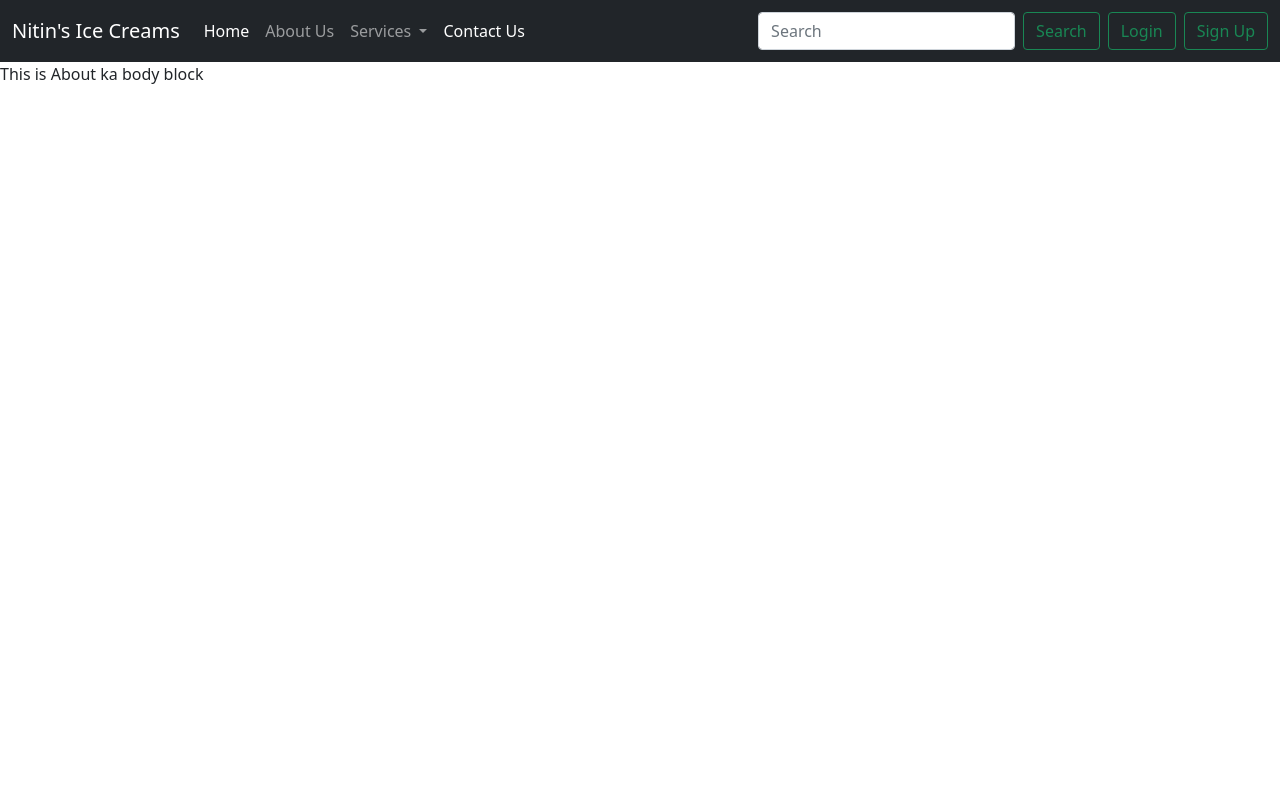
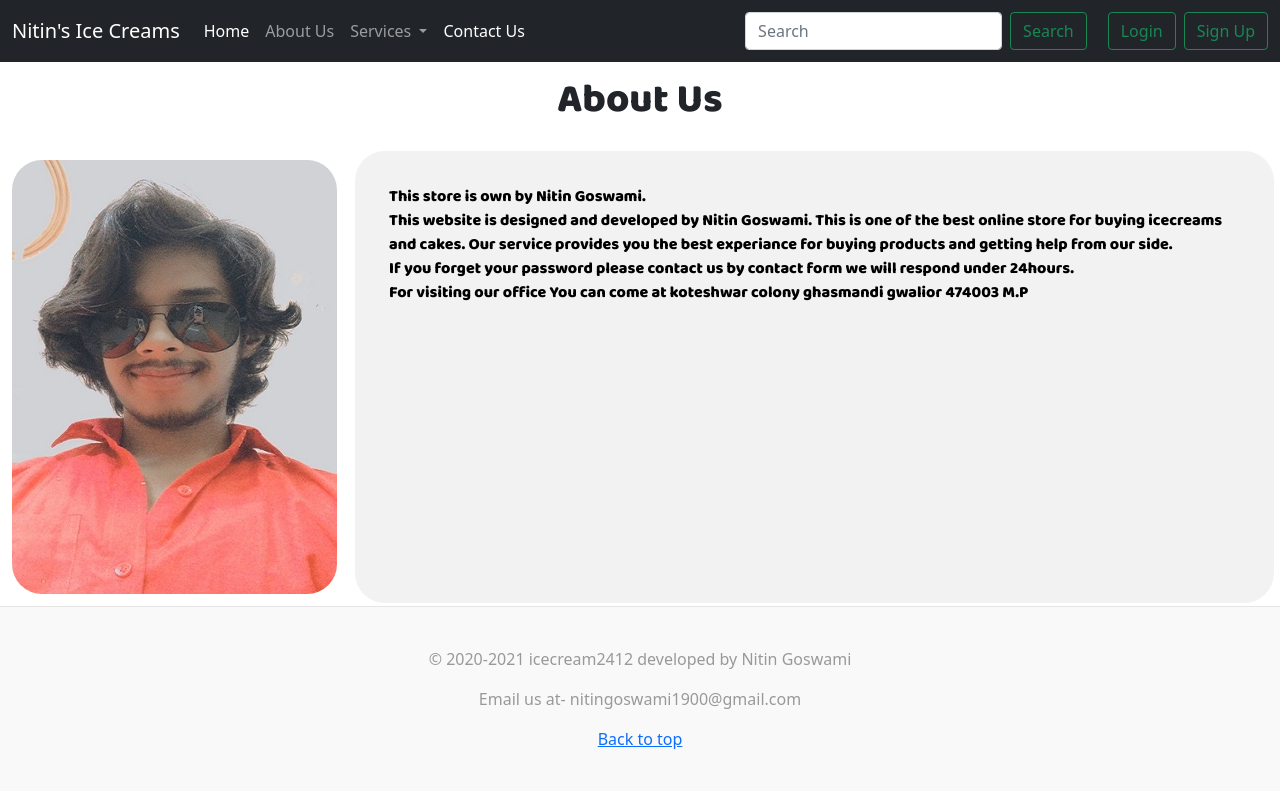
Before and after one commit to nik24g/Ice_cream_website, a Django app: page /about in a window 1280 px wide. Run offline with Django 3.2, Linux system fonts and the light colour scheme.

Commit message:
version 5

```diff
--- a/hello/urls.py
+++ b/hello/urls.py
@@ -11,7 +11,4 @@ urlpatterns = [
     path('admin/', admin.site.urls),
     path('', include('home.urls')),
 
-
-#     url(r'^media/(?P<path>.*)$', serve,{'document_root': settings.MEDIA_ROOT}),
-#     url(r'^static/(?P<path>.*)$', serve,{'document_root': settings.STATIC_ROOT}),
 ]
--- a/home/views.py
+++ b/home/views.py
@@ -54,7 +54,7 @@ def signin(request):
 
 def logoutuser(request):
     logout(request)
-    return redirect('/signin')
+    return redirect('/')
 
 def signup(request):
     if request.method == 'POST':
--- a/templates/about.html
+++ b/templates/about.html
@@ -1,4 +1,60 @@
 {% extends 'base.html' %}
 
 {% block title %}About{% endblock title %}
-{% block body %}This is About ka body block{% endblock body %}
+{% block body %}
+<link href="https://fonts.googleapis.com/css2?family=Baloo+Bhai+2:wght@800&display=swap" rel="stylesheet">
+<style>
+    .about {
+        display: flex;
+        justify-content: center;
+        margin: 15px;
+        font-family: 'Baloo Bhai 2', cursive;
+    }
+
+    .box {
+        display: flex;
+        color: black;
+    }
+
+    .detail {
+        /* border: 2px solid brown; */
+        padding: 34px;
+        margin: 3px 6px;
+        border-radius: 30px;
+        background-color: #f2f2f2;
+        font-family: 'Baloo Bhai 2', cursive;
+        text-decoration: none;
+    }
+
+    .image {
+        margin: 8px;
+        padding: 4px;
+        /* border: 2px solid green; */
+    }
+
+    img {
+        border-radius: 30px;
+    }
+
+    @media (max-width: 991px) {
+        .box {
+            flex-wrap: wrap;
+            justify-content: center;
+            align-items: center;
+        }
+    }
+</style>
+<div class="about">
+    <h1>About Us</h1>
+</div>
+<div class="box">
+    <div class="image">
+        <img src="/static/img/nitin.jpeg" alt="">
+    </div>
+    <div class="detail">This store is own by Nitin Goswami.<br> This website is designed and developed by Nitin Goswami.
+        This is one of the best online store for buying icecreams and cakes. Our service provides you the best
+        experiance for buying products and getting help from our side. <br>If you forget your password please contact us
+        by contact form we will respond under 24hours. <br> For visiting our office You can come at koteshwar colony
+        ghasmandi gwalior 474003 M.P</div>
+</div>
+{% endblock body %}
--- a/templates/base.html
+++ b/templates/base.html
@@ -18,6 +18,16 @@
   .button{
     padding: 4px 0px;
   }
+  .blog-footer {
+  padding: 2.5rem 0;
+  color: #999;
+  text-align: center;
+  background-color: #f9f9f9;
+  border-top: .05rem solid #e5e5e5;
+}
+.blog-footer p:last-child {
+  margin-bottom: 0;
+}
 </style>
 <body>
   <nav class="navbar navbar-expand-lg navbar-dark bg-dark">
@@ -55,12 +65,12 @@
         </ul>
         <form class="d-flex">
           <input class="form-control me-2" type="search" placeholder="Search" aria-label="Search">
-          <button class="btn btn-outline-success" type="submit">Search</button>
+          <button class="btn btn-outline-success" type="submit" style="margin-right: 13px">Search</button>
         </form>
         {% if user.is_authenticated %}
         <div class="btn-group mx-2">
           <button type="button" class="btn btn-outline-success dropdown-toggle" data-bs-toggle="dropdown"
-            aria-expanded="false">
+            aria-expanded="false" style="position: relative; left: -8px;">
             Welcome {{request.user}}
           </button>
           <ul class="dropdown-menu">
@@ -84,6 +94,13 @@
   {% endfor %}
   {% endif %}
   {% block body %} {% endblock body %}
+  <footer class="blog-footer">
+      <p>&copy; 2020-2021 icecream2412 developed by Nitin Goswami</p>
+      <p>Email us at- nitingoswami1900@gmail.com</p>
+      <p>
+        <a href="#">Back to top</a>
+      </p>
+    </footer>
 </body>
 
 </html>
--- a/templates/contact.html
+++ b/templates/contact.html
@@ -27,7 +27,7 @@
             <label for="desc" class="form-label">Tell Me about You want to contact me for...</label>
             <textarea class="form-control" id="desc" name="desc" rows="3"></textarea>
         </div>
-        <button class="btn btn-outline-primary" type="submit">Submit</button>
+        <button class="btn btn-outline-primary" type="submit" style="margin-bottom: 30px;">Submit</button>
     </form>
 </div>
 {% endblock body %}
--- a/templates/login.html
+++ b/templates/login.html
@@ -10,7 +10,7 @@
   <link href="https://cdn.jsdelivr.net/npm/bootstrap@5.0.0-beta1/dist/css/bootstrap.min.css" rel="stylesheet"
     integrity="sha384-giJF6kkoqNQ00vy+HMDP7azOuL0xtbfIcaT9wjKHr8RbDVddVHyTfAAsrekwKmP1" crossorigin="anonymous">
 
-  <title>Login User</title>
+  <title>Login User | Nitin's Ice Creams</title>
 </head>
 <script src="https://cdn.jsdelivr.net/npm/bootstrap@5.0.0-beta1/dist/js/bootstrap.bundle.min.js"
   integrity="sha384-ygbV9kiqUc6oa4msXn9868pTtWMgiQaeYH7/t7LECLbyPA2x65Kgf80OJFdroafW" crossorigin="anonymous"></script>
@@ -137,7 +137,7 @@
         </div>
         <button class="w-100 btn btn-lg btn-primary" type="submit">Sign in</button>
         <a class="w-100 btn btn-lg btn-primary mt-3" href="/signup">Sign up</a>
-        <p class="mt-5 mb-3 text-muted ">&copy; 2019-2021 This is owned by Nitin</p>
+        <p class="mt-5 mb-3 text-muted ">&copy; 2020-2021 This is owned by Nitin</p>
       </form>
     </main>
 
--- a/templates/signup.html
+++ b/templates/signup.html
@@ -5,13 +5,13 @@
     <meta charset="UTF-8">
     <meta name="viewport" content="width=device-width, initial-scale=1.0">
     <meta http-equiv="X-UA-Compatible" content="ie=edge">
-    <title>Sign Up Form by Colorlib</title>
+    <title>Sign Up | Nitin's Ice Creams</title>
 
     <!-- Font Icon -->
     <link rel="stylesheet" href="fonts/material-icon/css/material-design-iconic-font.min.css">
 
     <link href="https://cdn.jsdelivr.net/npm/bootstrap@5.0.0-beta1/dist/css/bootstrap.min.css" rel="stylesheet"
-        integrity="sha384-giJF6kkoqNQ00vy+HMDP7azOuL0xtbfIcaT9wjKHr8RbDVddVHyTfAAsrekwKmP1" crossorigin="anonymous">
+    integrity="sha384-giJF6kkoqNQ00vy+HMDP7azOuL0xtbfIcaT9wjKHr8RbDVddVHyTfAAsrekwKmP1" crossorigin="anonymous">
 
     <!-- Main css -->
     <link rel="stylesheet" href="css/style.css">
```
Also changed, not shown: templates/index.html (+9 -9 lines), db.sqlite3, static/img/nitin.jpeg (added), 1 other file.
